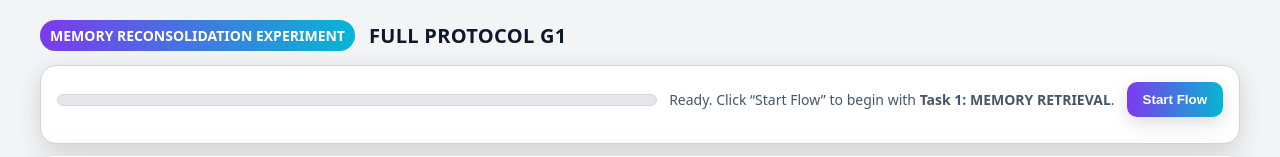
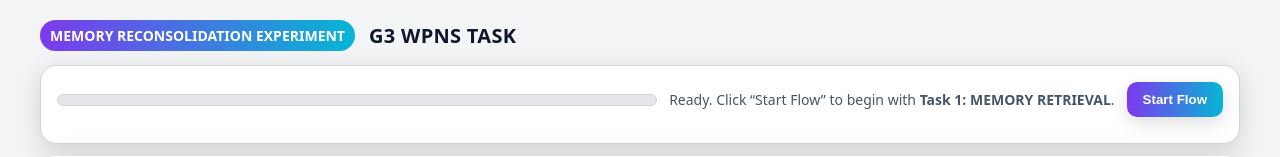
Before and after one commit to sankhyadher/D2G3, a plain HTML site: page index.html in a window 1280 px wide. Shown: the top 157 px of the page. Drawn offline with Linux system fonts and the light colour scheme.

Commit message:
Update index.html

```diff
--- a/index.html
+++ b/index.html
@@ -40,7 +40,7 @@
   <div class="shell">
     <header>
       <span class="badge">MEMORY RECONSOLIDATION EXPERIMENT </span>
-      <div class="title">FULL PROTOCOL G1</div>
+      <div class="title">G3 WPNS TASK </div>
     </header>
 
     <div class="panel">
```
